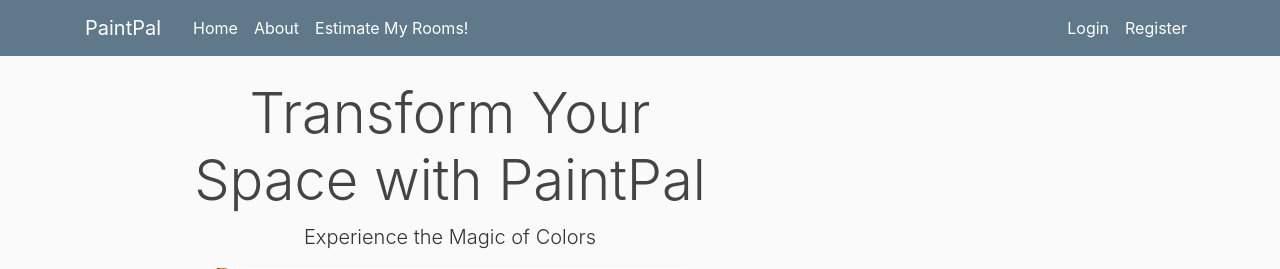
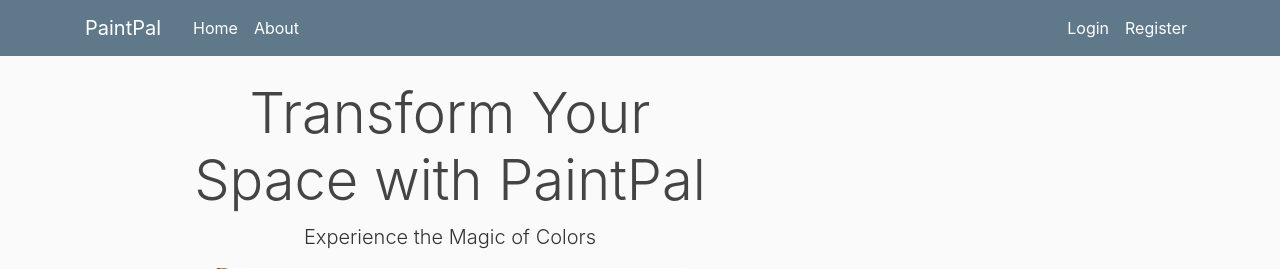
Before and after one commit to sschneider138/PaintPalWebsite, a Django app: page /home/ in a window 1280 px wide. Shown: the top 269 px of the page. Run offline with Django 4.2, Linux system fonts and the light colour scheme; some libraries are stand-ins or nearby versions.

Commit message:
url changes

```diff
--- a/Site/models.py
+++ b/Site/models.py
@@ -1,8 +1,6 @@
 from django.db import models
 from django.contrib.auth.models import User
 
-
-# Create your models here.
 class Profile(models.Model):
     user = models.OneToOneField(User, on_delete=models.CASCADE)
     bio = models.TextField(max_length=500, blank=True)
--- a/Site/templates/Site/base.html
+++ b/Site/templates/Site/base.html
@@ -36,9 +36,6 @@
                         </li>
                         <li class="nav-item">
                             <a class="nav-link" href="{% url 'about' %}">About</a>
-                        </li>
-                        <li class="nav-item">
-                            <a class="nav-link" href="{% url 'paintCalculator' %}">Estimate My Rooms!</a>
                         </li>
                     </ul>
                     <ul class="navbar-nav">
```
